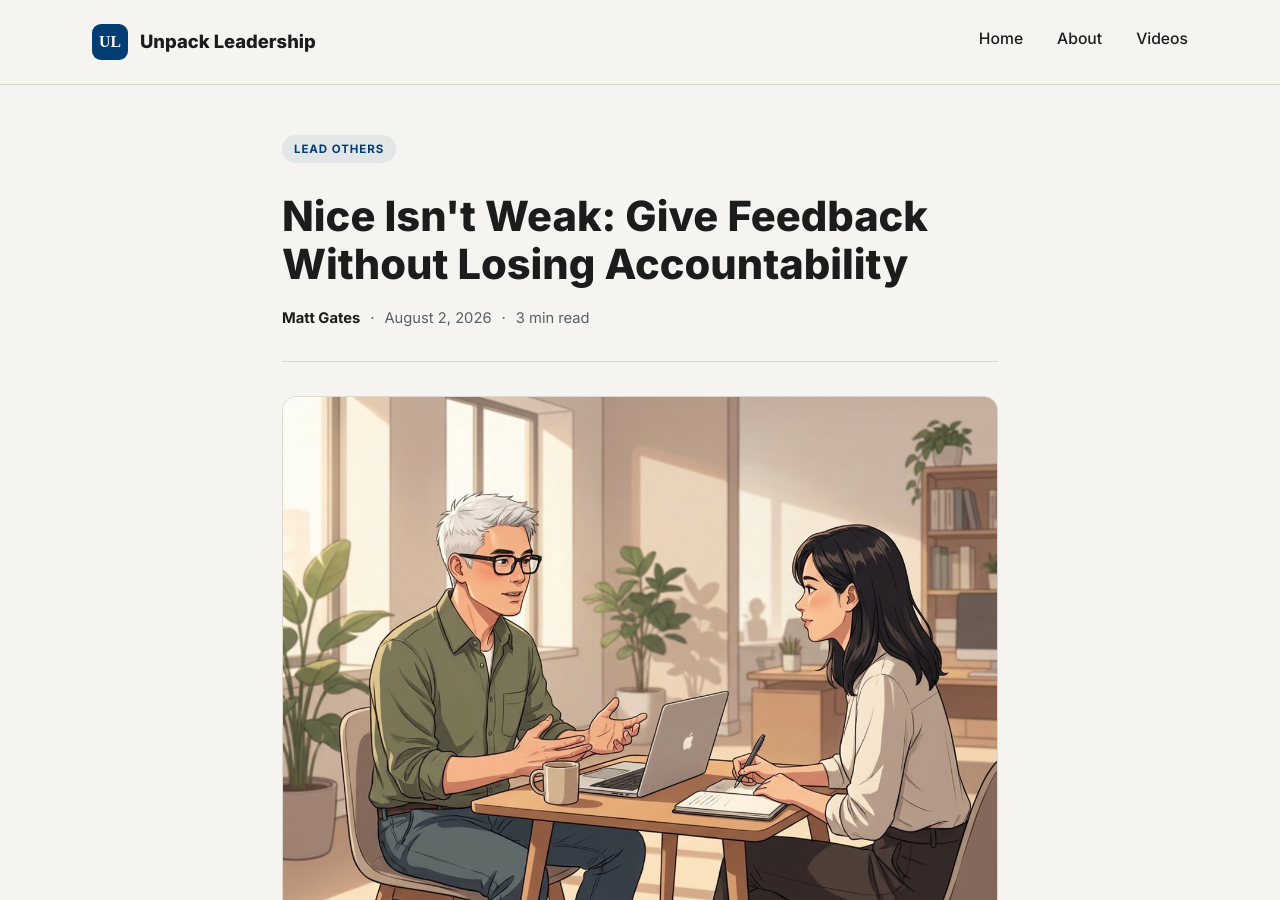
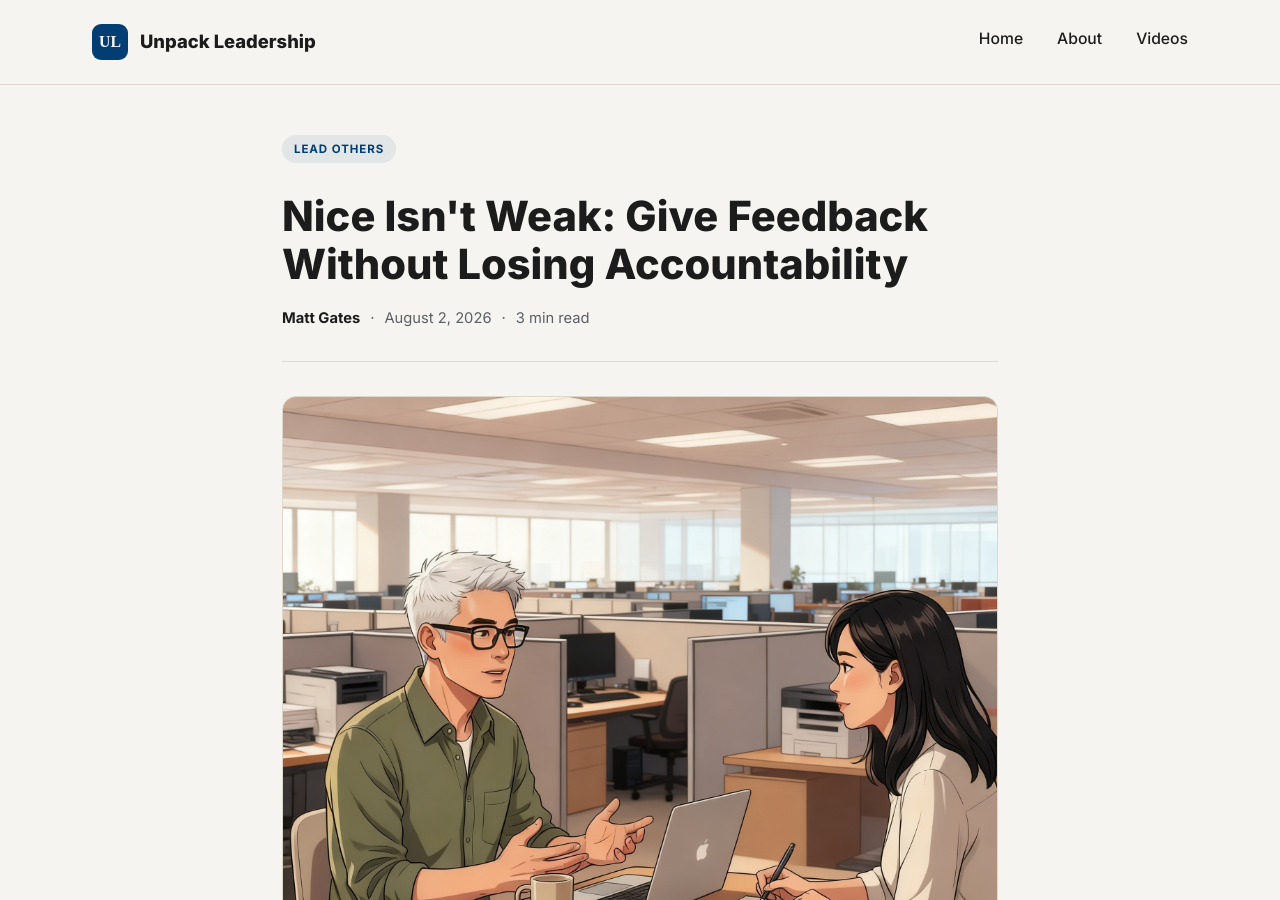
Before and after one commit to mattygates/unpackleadership.com, a Jekyll site: the page built from _posts/2026-08-02-nice-isnt-weak-give-feedback-without-losing-accountability.md, in a window 1280 px wide and 900 px high. Built offline with Jekyll 4.4.1, drawn with Linux system fonts in a browser that asks for light colours.

Commit message:
Use employee feedback article image

```diff
--- a/_posts/2026-08-02-nice-isnt-weak-give-feedback-without-losing-accountability.md
+++ b/_posts/2026-08-02-nice-isnt-weak-give-feedback-without-losing-accountability.md
@@ -3,7 +3,7 @@ layout: post
 title: "Nice Isn't Weak: Give Feedback Without Losing Accountability"
 author: matt
 categories: ["Lead Others"]
-image: /assets/images/nice-isnt-weak-feedback-session-2026.png
+image: /assets/images/nice-isnt-weak-feedback-with-employee-2026.jpg
 tags: [feedback, accountability, leadership]
 ---
 
```
Also changed, not shown: assets/images/nice-isnt-weak-feedback-with-employee-2026.jpg (added).
